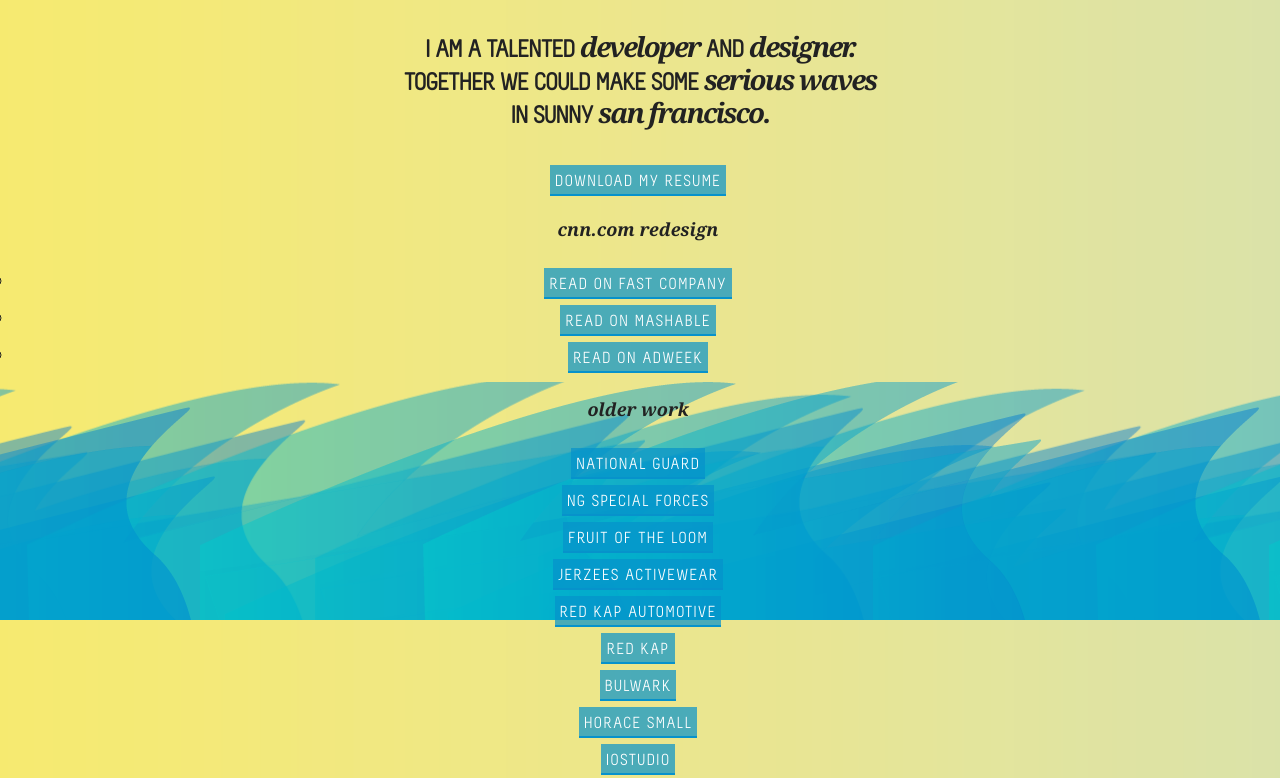
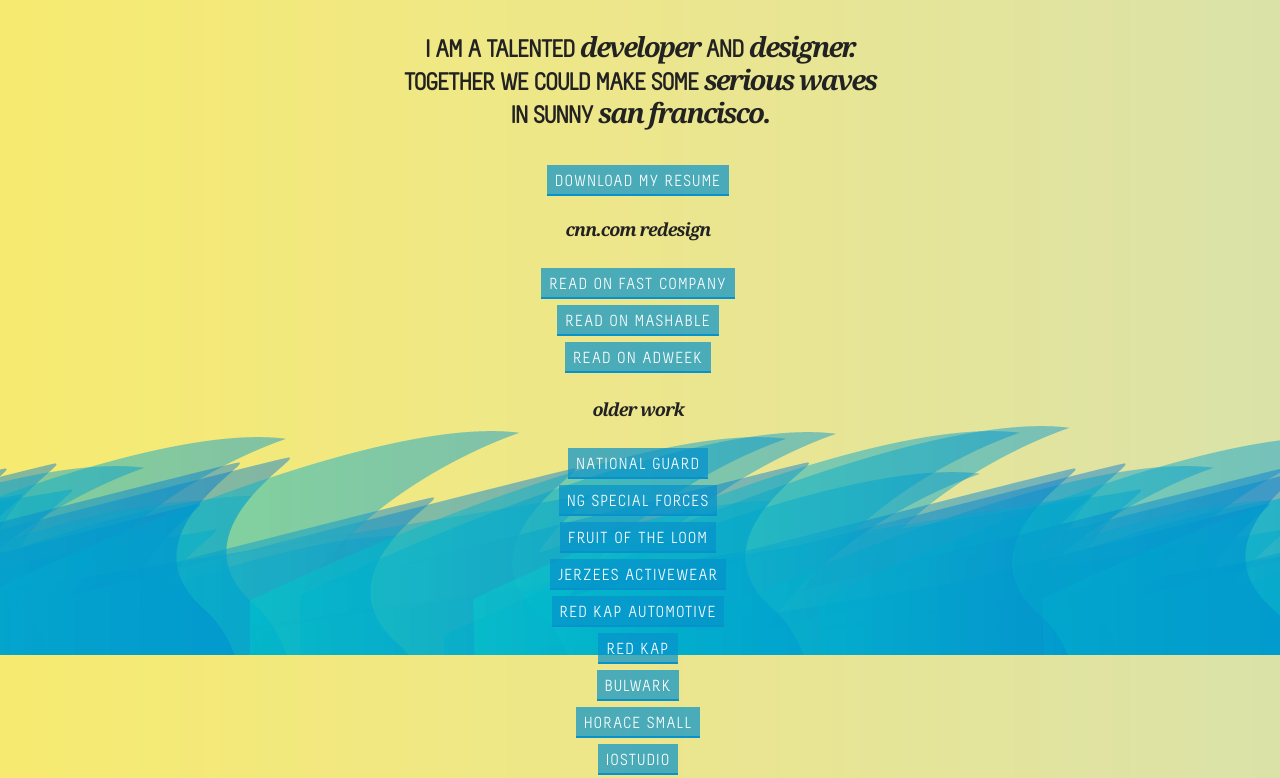
Before and after one commit to michaelcpuckett/pickpuck-com, a plain HTML site: page index.htm in a window 1280 px wide. Shown: the part 180-958 px from the top of the page. Drawn offline with Linux system fonts and the light colour scheme.

Commit message:
slowing down the waves

```diff
--- a/style.css
+++ b/style.css
@@ -52,7 +52,7 @@
     font-weight: 100;
     letter-spacing: 6px;
     line-height: 1.2;
-    margin: 30px 0 45px;
+    margin: 25px 0 50px;
     padding-bottom: 17px;
     text-shadow: -2px 2px 1px #64C39D;
     text-transform: uppercase;
@@ -90,7 +90,7 @@
 
 @-webkit-keyframes rita {
     to {
-        background-position: -200px -20px;
+        background-position: -400px -20px;
     }
 }
 
@@ -101,11 +101,13 @@
 }
 
 .hurricane li {
+    -webkit-animation-direction: alternate;
     -webkit-animation-iteration-count: infinite;
-    -webkit-animation-direction: alternate;
+    -webkit-animation-timing-function: linear;
+    -webkit-animation-duration: 10s;
     background-image: url('hurricane.png');
     background-repeat: repeat-x;
-    bottom: 0;
+    bottom: -35px;
     opacity: .8;
     display: block;
     height: 238px;
@@ -117,27 +119,23 @@
 }
 .andrew {
     -webkit-animation-name: andrew;
-    -webkit-animation-duration: 3s;
     background-position: 200px 10px;
 }
 .ivan {
     -webkit-animation-name: ivan;
-    -webkit-animation-duration: 4s;
-    background-position: -700px 20px;
+    background-position: -400px 20px;
 }
 .rita {
     -webkit-animation-name: rita;
-    -webkit-animation-duration: 6s;
-    background-position: 40px 20px;
+    background-position: -100px 20px;
 }
 .katrina {
     -webkit-animation-name: katrina;
-    -webkit-animation-duration: 5s;
     background-position: 300px 20px;
 }
 
 .footer {
-    margin: 30px 0 300px;
+    margin: 30px 0 280px;
     text-align: center;
     width: 100%;
 }
@@ -146,7 +144,7 @@
     font-size: 1.8em;
     font-weight: normal;
     letter-spacing: 0;
-    list-style-type: none;
+    list-style: none;
     margin: 0 auto;
     text-transform: lowercase;
 }
@@ -165,6 +163,9 @@
 }
 .cnn-expansion {
     margin: .5em 0 1em;
+}
+.sublinks {
+    list-style: none;
 }
 .sublinks li {
     padding: 0 .25em;
@@ -186,7 +187,7 @@
     letter-spacing: 1px;
     line-height: 1;
     text-transform: uppercase;
-    padding: 5px 5px 8px;
+    padding: 5px 8px 8px;
 }
 .highlighted-link:hover {
     border-bottom: 2px solid #64C39D;
@@ -197,6 +198,7 @@
     font-family: 'Georgia', serif;
     font-style: italic;
     font-size: 1em;
+    letter-spacing: -1px;
 }
 
 .at {
```
